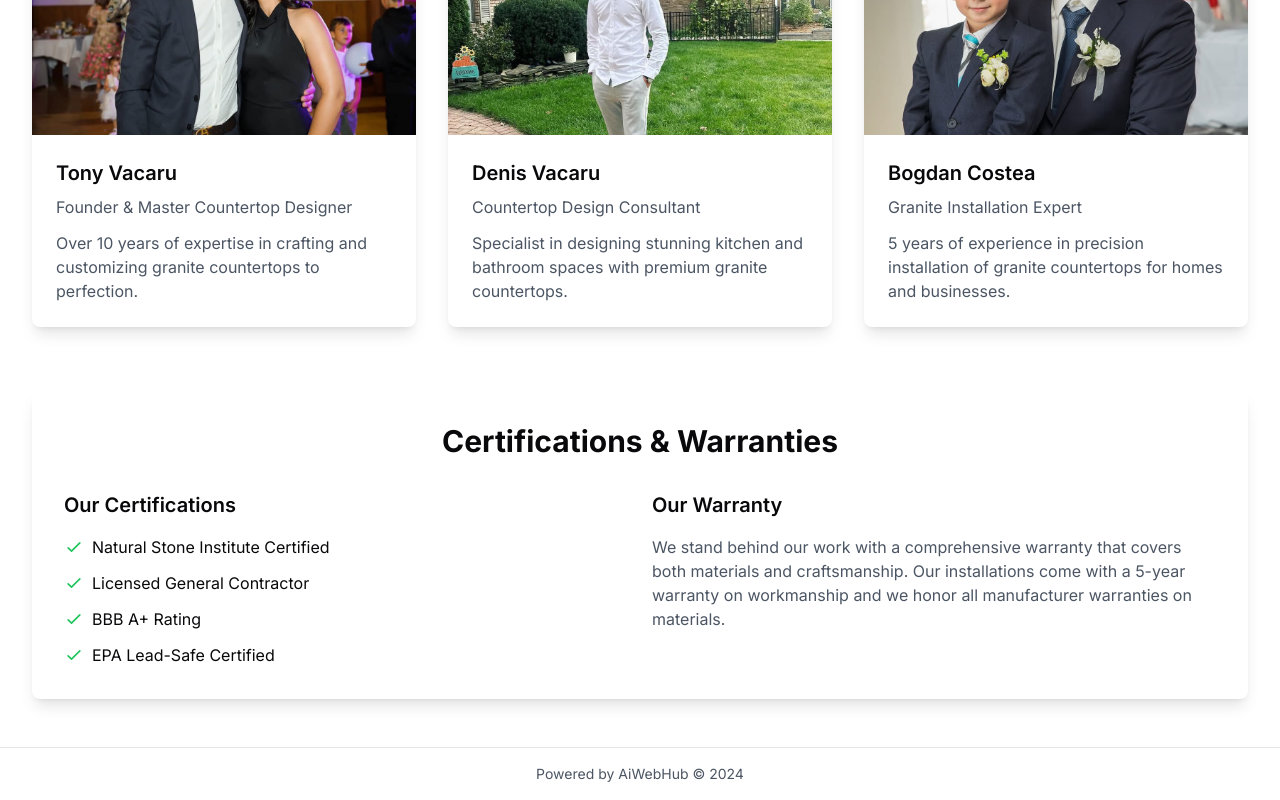
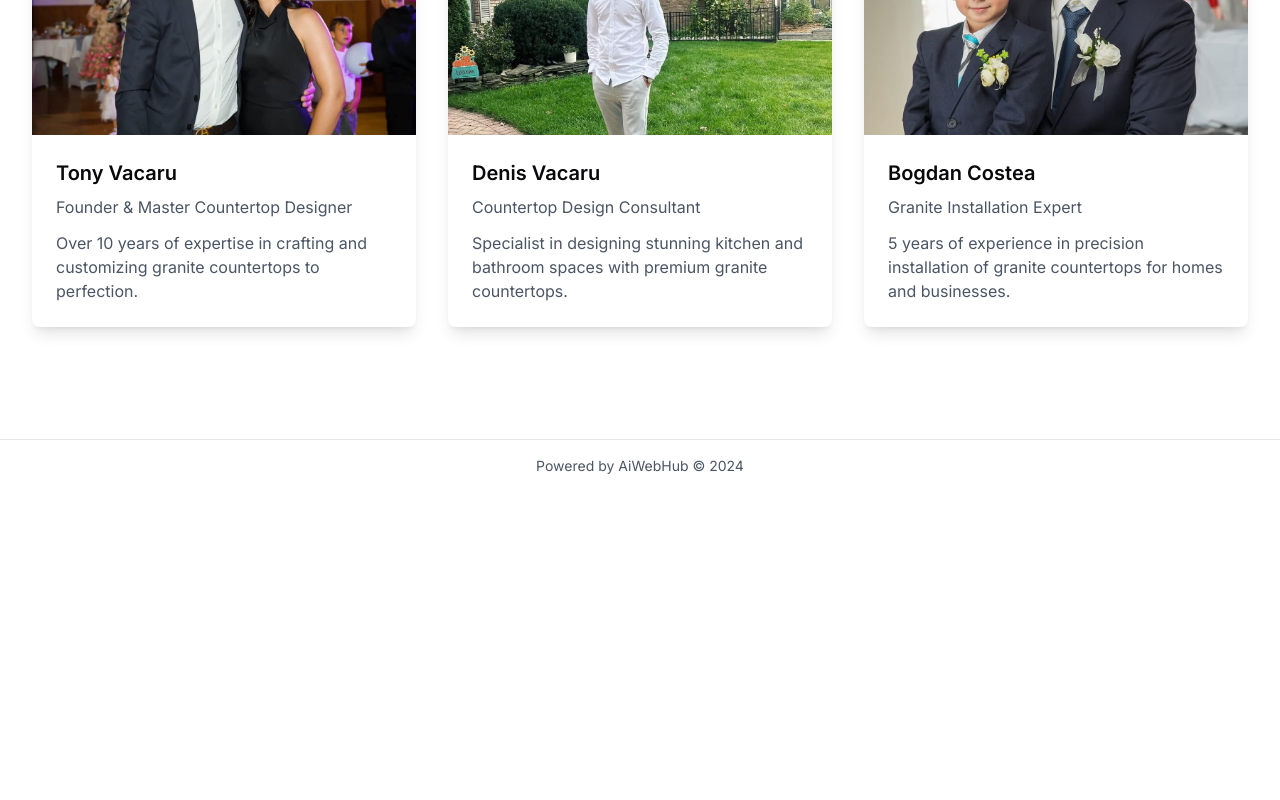
Before and after one commit to cbalaur91/quality-work-granite, a Next.js app: page /about in a window 1280 px wide. Shown: the part 873-1673 px from the top of the page. After the commit the page ends 1365 px from the top, so only its background shows below. Built offline with nearby package versions, Linux system fonts and the light colour scheme.

Commit message:
Removed Certifications & Warranties section from AboutPage component

```diff
--- a/src/app/about/page.tsx
+++ b/src/app/about/page.tsx
@@ -112,52 +112,6 @@ export default function AboutPage() {
             ))}
           </div>
         </motion.div>
-
-        {/* Certifications */}
-        <motion.div
-          initial={{ opacity: 0, y: 20 }}
-          animate={{ opacity: 1, y: 0 }}
-          transition={{ duration: 0.5, delay: 0.6 }}
-          className="bg-white dark:bg-gray-800 p-8 rounded-lg shadow-lg"
-        >
-          <h2 className="text-3xl font-bold text-center mb-8">
-            Certifications & Warranties
-          </h2>
-          <div className="grid grid-cols-1 md:grid-cols-2 gap-6">
-            <div>
-              <h3 className="text-xl font-semibold mb-4">Our Certifications</h3>
-              <ul className="space-y-3">
-                {certifications.map((cert) => (
-                  <li key={cert} className="flex items-center">
-                    <svg
-                      className="w-5 h-5 text-green-500 mr-2"
-                      fill="none"
-                      stroke="currentColor"
-                      viewBox="0 0 24 24"
-                    >
-                      <path
-                        strokeLinecap="round"
-                        strokeLinejoin="round"
-                        strokeWidth={2}
-                        d="M5 13l4 4L19 7"
-                      />
-                    </svg>
-                    {cert}
-                  </li>
-                ))}
-              </ul>
-            </div>
-            <div>
-              <h3 className="text-xl font-semibold mb-4">Our Warranty</h3>
-              <p className="text-gray-600 dark:text-gray-300">
-                We stand behind our work with a comprehensive warranty that covers both
-                materials and craftsmanship. Our installations come with a 5-year warranty
-                on workmanship and we honor all manufacturer warranties on materials.
-              </p>
-            </div>
-          </div>
-        </motion.div>
-
       </div>
     </div>
   )
```
